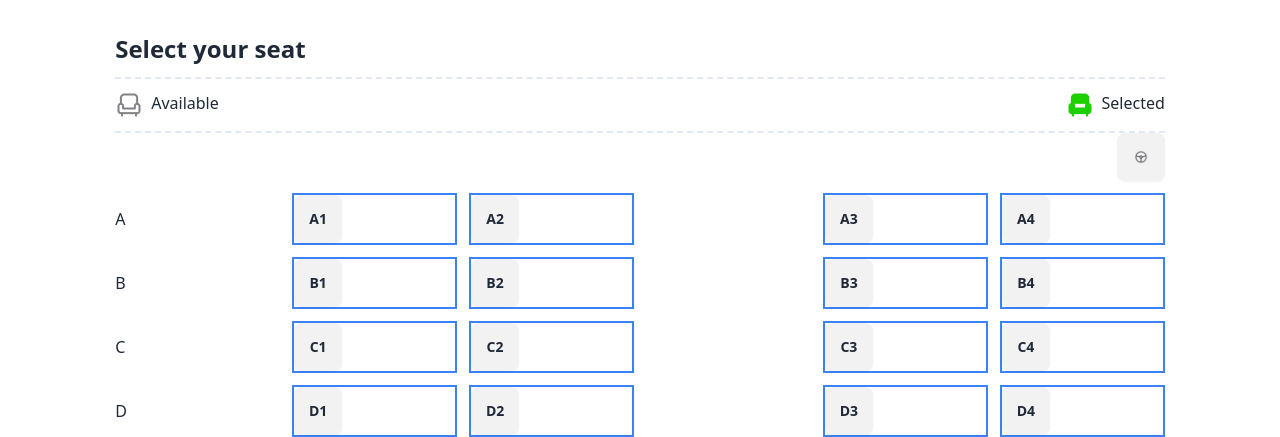
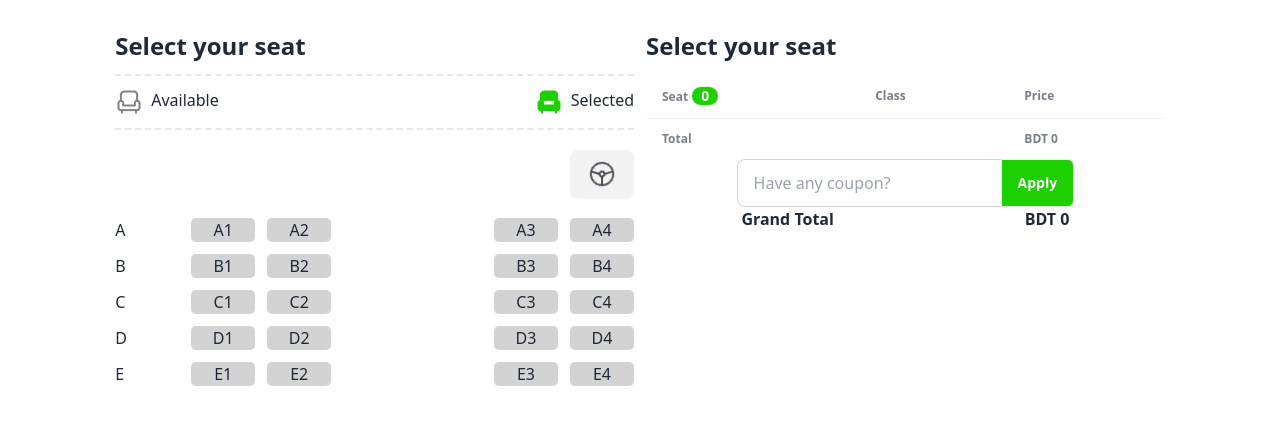
Before and after one commit to rafiul-razib/smart-ticketing, a plain HTML site: page index.html in a window 1280 px wide. Shown: the part 1278-1715 px from the top of the page. After the commit the page ends 1664 px from the top, so only its background shows below. Drawn offline with nearby package versions, Linux system fonts and the light colour scheme.

Commit message:
working on coupon

```diff
--- a/css/style.css
+++ b/css/style.css
@@ -1,4 +1,23 @@
-.btn{
-    width: 48px;
-    height: 110px;
+
+
+.row{
+    width: 40px;
+    border: 2px solid red;
 }
+
+.driver, .seat{
+    width: 4rem;
+    display: flex;
+    justify-content: center;
+    background-color: lightgray;
+    border-radius: 5px;
+}
+
+.driver{
+    margin: 20px 0;
+}
+
+.seat:hover{
+    color: #FFFFFF;
+    background-color: #1DD100;
+}
--- a/index.html
+++ b/index.html
@@ -119,7 +119,7 @@
                     <div>
                         <button class="btn">
                             <img src="./images/seat-green.png" alt="" srcset="">
-                            <div class="text-green"><span id="available-seats">40</span> seats left</div>
+                            <div class="text-green"><span id="available-seats">20</span> seats left</div>
                           </button>
                     </div>
                 </div>
@@ -134,8 +134,8 @@
                 </div>
             </div>
 
-            <div>
-                <div>
+            <div class="flex gap-3">
+                <div class="flex-1">
                     <h3 class="text-2xl font-bold py-3">Select your seat</h3>
                     <div class="flex justify-between border-2 border-dashed border-x-0 border-y-slate-200 py-3">
                         <div class="flex gap-2">
@@ -148,36 +148,90 @@
                         </div>
                     </div>
 
+                    <div>
+                      <div class="flex justify-end w-full"> <button class="btn driver"><img src="./images/wheel.png" alt="" srcset=""></button></div>
+                    </div>
 
+                    <div id="bus" class="flex justify-between">
+                      <div class="grid grid-cols-3 gap-3">
+                        <h2>A</h2>
+                        <div id="A1" class="seat">A1</div>
+                        <div id="A2" class="seat">A2</div>
+                        <h2>B</h2>
+                        <div id="B1" class="seat">B1</div>
+                        <div id="B2" class="seat">B2</div>
+                        <h2>C</h2>
+                        <div id="C1" class="seat">C1</div>
+                        <div id="C2" class="seat">C2</div>
+                        <h2>D</h2>
+                        <div id="D1" class="seat">D1</div>
+                        <div id="D2" class="seat">D2</div>
+                        <h2>E</h2>
+                        <div id="E1" class="seat">E1</div>
+                        <div id="E2" class="seat">E2</div>
+                      </div>
 
-                    <div class="grid grid-cols-6 gap-3">
+                      <div class="grid grid-cols-2 gap-3">
 
-                        <div class="flex justify-end col-span-6"><button class="btn"><img src="./images/wheel.png" alt="" srcset=""></button></div>
-                        <div class="flex justify-start items-center">A</div>
-                        <div class="border-2 border-blue-500"><button class='btn'>A1</button></div>
-                        <div class="border-2 border-blue-500"><button class='btn'>A2</button></div>
-                        <div></div>
-                        <div class="border-2 border-blue-500"><button class='btn'>A3</button></div>
-                        <div class="border-2 border-blue-500"><button class='btn'>A4</button></div>
-                        <div class="flex justify-start items-center">B</div>
-                        <div class="border-2 border-blue-500"><button class='btn'>B1</button></div>
-                        <div class="border-2 border-blue-500"><button class='btn'>B2</button></div>
-                        <div></div>
-                        <div class="border-2 border-blue-500"><button class='btn'>B3</button></div>
-                        <div class="border-2 border-blue-500"><button class='btn'>B4</button></div>
-                        <div class="flex justify-start items-center">C</div>
-                        <div class="border-2 border-blue-500"><button class='btn'>C1</button></div>
-                        <div class="border-2 border-blue-500"><button class='btn'>C2</button></div>
-                        <div></div>
-                        <div class="border-2 border-blue-500"><button class='btn'>C3</button></div>
-                        <div class="border-2 border-blue-500"><button class='btn'>C4</button></div>
-                        <div class="flex justify-start items-center">D</div>
-                        <div class="border-2 border-blue-500"><button class='btn'>D1</button></div>
-                        <div class="border-2 border-blue-500"><button class='btn'>D2</button></div>
-                        <div></div>
-                        <div class="border-2 border-blue-500"><button class='btn'>D3</button></div>
-                        <div class="border-2 border-blue-500"><button class='btn'>D4</button></div>
+                        <div id="A3" class="seat">A3</div>
+                        <div id="A4" class="seat">A4</div>
+
+                        <div id="B3" class="seat">B3</div>
+                        <div id="B4" class="seat">B4</div>
+
+                        <div id="C3" class="seat">C3</div>
+                        <div id="C4" class="seat">C4</div>
+
+                        <div id="D3" class="seat">D3</div>
+                        <div id="D4" class="seat">D4</div>
+
+                        <div id="E3" class="seat">E3</div>
+                        <div id="E4" class="seat">E4</div>
+                      </div>
                     </div>
+                   </div>
+
+                   <!-- Table -->
+                   <div class="flex-1">
+                    <h3 class="text-2xl font-bold py-3">Select your seat</h3>
+                    <div>
+                      <div class="overflow-x-auto">
+                        <table class="table">
+                          <!-- head -->
+                          <thead>
+                            <tr>
+
+                              <th>Seat <badge class="badge bg-green text-white"><span id="total-seats">0</span></badge></th>
+                              <th>Class</th>
+                              <th>Price</th>
+                            </tr>
+                          </thead>
+                          <tbody id="seat-table">
+
+                          </tbody>
+                          <tfoot>
+                            <tr>
+                              <td>Total</td>
+                              <td></td>
+                              <td>BDT <span id="total-price">0</span></td>
+                            </tr>
+                          </tfoot>
+                        </table>
+
+                        <div class="coupon text-center mx-auto width-full">
+                          <div class="join">
+                            <input id="coupon-code" class="input input-bordered join-item" placeholder="Have any coupon?"/>
+                            <button id="coupon-btn" class="btn bg-green text-white join-item rounded-md">Apply</button>
+                          </div>
+                        </div>
+
+                        <div class="flex justify-around">
+                          <h2 class="text-md font-bold">Grand Total</h2>
+                          <h2 class="text-md font-bold">BDT <span id="grand-total">0</span></h2>
+                        </div>
+                      </div>
+                    </div>
+                   </div>
             </div>
 
         </section>
--- a/js/main.js
+++ b/js/main.js
@@ -0,0 +1,47 @@
+const selectedSeats = [];
+
+document.getElementById('bus').addEventListener('click', function(event){
+    const selection = event.target
+    const clickedSeat = selection.innerText;
+
+
+    if(clickedSeat.length === 2 && selectedSeats.includes(clickedSeat)=== false && selectedSeats.length<=3){
+        selectedSeats.push(clickedSeat)
+        selection.classList.add('bg-green', 'text-white')
+        // console.log(selection)
+
+        decreaseNumberById()
+        increaseNumberById()
+        // appendSeat()
+        const takenSeat = document.getElementById('seat-table');
+        const tableRow = document.createElement('tr');
+        tableRow.innerHTML = `<td>${clickedSeat}</td>
+                            <td>Economy</td>
+                            <td>550</td>`;
+        takenSeat.appendChild(tableRow)
+        calculateTotal()
+
+
+    }
+
+
+})
+
+const couponCode = document.getElementById('coupon-code');
+
+
+const grandPrice = document.getElementById('grand-total').innerText;
+const grandPriceNumber = parseInt(grandPrice);
+console.log(grandPriceNumber)
+
+document.getElementById('coupon-btn').addEventListener('click', function(){
+    if(couponCode.value === 'NEW15'){
+        console.log('you got 15%')
+    }
+    else if(couponCode.value === 'Couple 20'){
+        console.log('you got 20%')
+    }
+    else{
+        console.log('invalid coupon')
+    }
+})
--- a/js/utility.js
+++ b/js/utility.js
@@ -0,0 +1,32 @@
+function decreaseNumberById(){
+    const numberField = document.getElementById('available-seats')
+    const number = parseInt(numberField.innerText)
+    const currentNumber = number - 1;
+    numberField.innerText = currentNumber
+}
+
+function increaseNumberById(){
+    const numberField = document.getElementById('total-seats')
+    const number = parseInt(numberField.innerText)
+    const currentNumber = number + 1;
+    numberField.innerText = currentNumber
+}
+
+// function appendSeat(clickedSeat){
+//     const takenSeat = document.getElementById('seat-table');
+//     const tableRow = document.createElement('tr');
+//         tableRow.innerHTML = `<td>${clickedSeat}</td>
+//                             <td>Economy</td>
+//                             <td>550</td>`;
+//         takenSeat.appendChild(tableRow)
+
+
+// }
+
+function calculateTotal(){
+    const numberOfSeat = selectedSeats.length
+    const totalCost = 550*numberOfSeat;
+    const totalPrice = document.getElementById('total-price');
+    totalPrice.innerText = totalCost
+
+}
```
